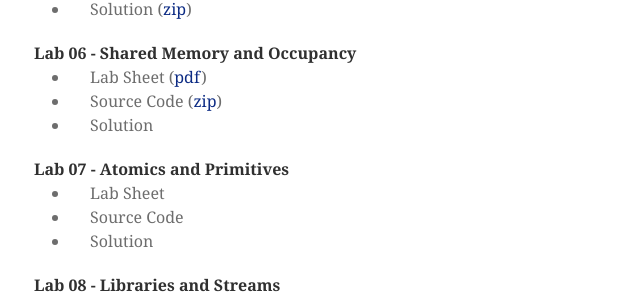
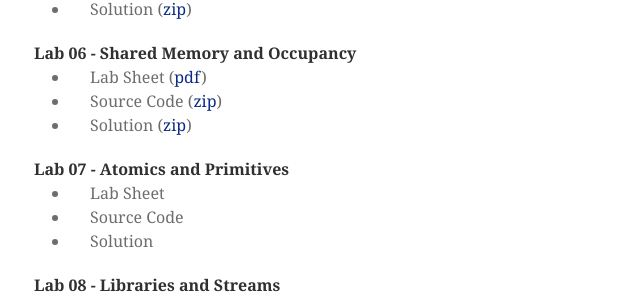
Before and after one commit to mondus/mondus.github.io, a Jekyll site: the page built from teaching/COM4521/index.md, in a window 1280 px wide and 900 px high, scrolled down 5243 px. Shown: the part 146-446 px from the top of the window, without its empty margins (206-846 px from the left). Built offline with Jekyll 4.4.1, drawn with Linux system fonts in a browser that asks for light colours; nearby versions of some CDN libraries; some web fonts are replaced.

Commit message:
Update index.md

```diff
--- a/teaching/COM4521/index.md
+++ b/teaching/COM4521/index.md
@@ -239,7 +239,7 @@ If you are unfamiliar with Linux and the bash shell then this is probably not fo
 
 * Lab Sheet ([pdf](https://drive.google.com/file/d/0B2HbOiEppVPMazRDUTJsa0xFVlk/view?usp=sharing))
 * Source Code ([zip](https://github.com/mondus/com4521/archive/Lab06_src.zip))
-* Solution
+* Solution ([zip](https://github.com/mondus/com4521/archive/Lab06_sln.zip))
 
 #### Lab 07 - Atomics and Primitives
 
```
